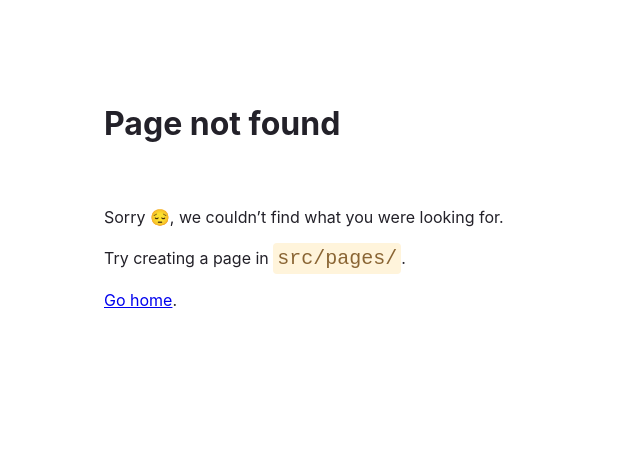
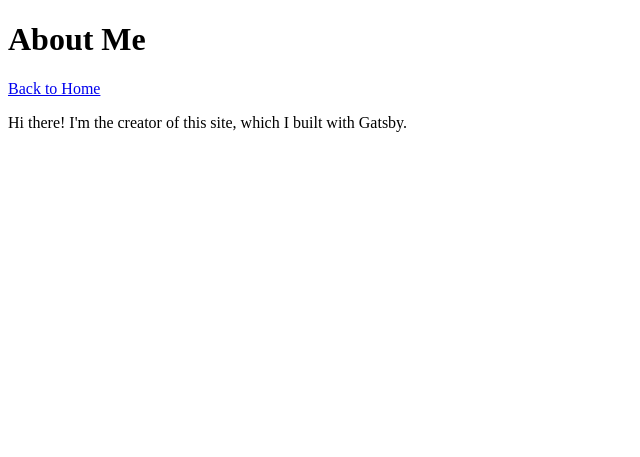
Before and after one commit to labmandala/my-gatsby-site, a Gatsby site: page /about in a window 1280 px wide. Before the commit this address had no page. Shown: the whole page, without its empty margins (0-640 px from the left). Built offline with nearby package versions, Linux system fonts and the light colour scheme; Gatsby itself is replaced by a stand-in of ours.

Commit message:
Add about page & Link components

```diff
--- /dev/null
+++ b/src/pages/about.js
@@ -0,0 +1,21 @@
+// Step 1: Import React
+import * as React from 'react'
+import { Link } from 'gatsby'
+
+// Step 2: Define your component
+const AboutPage = () => {
+  return (
+    <main>
+      <h1>About Me</h1>
+      <Link to="/">Back to Home</Link>
+      <p>Hi there! I'm the creator of this site, which I built with Gatsby.</p>
+    </main>
+  )
+}
+
+// Gatsby Head API lets you define <title> & other metadata
+// by exporting Head component in a page inside src/pages
+export const Head = () => <title>About Me</title>
+
+// Step 3: Export your component
+export default AboutPage
--- a/src/pages/index.js
+++ b/src/pages/index.js
@@ -1,11 +1,13 @@
 // Step 1: Import React
 import * as React from 'react'
+import { Link } from 'gatsby'
 
 // Step 2: Define component
 const IndexPage = () => {
   return (
     <main>
       <h1>Welcome to my Gatsby site!</h1>
+      <Link to="/about">About</Link>
       <p>I'm making this by following the Gatsby Tutorial.</p>
     </main>
   )
```
